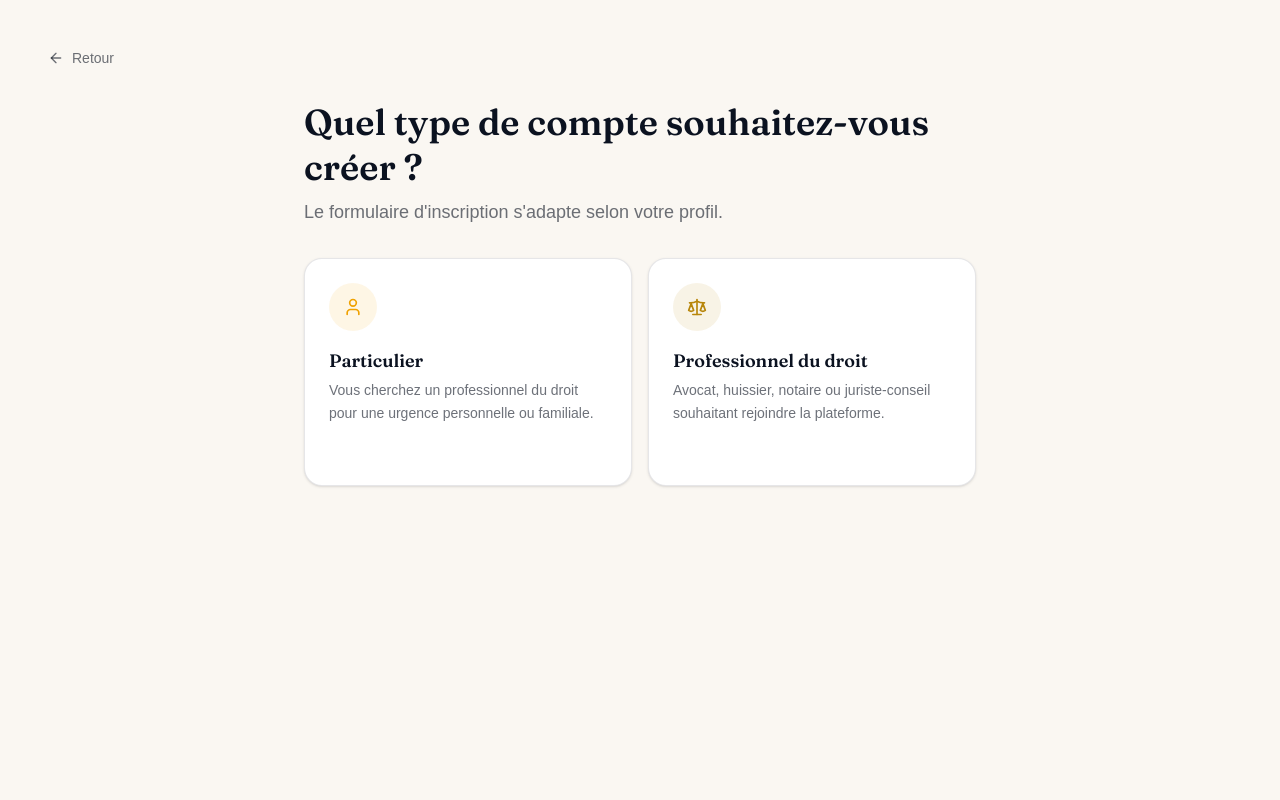
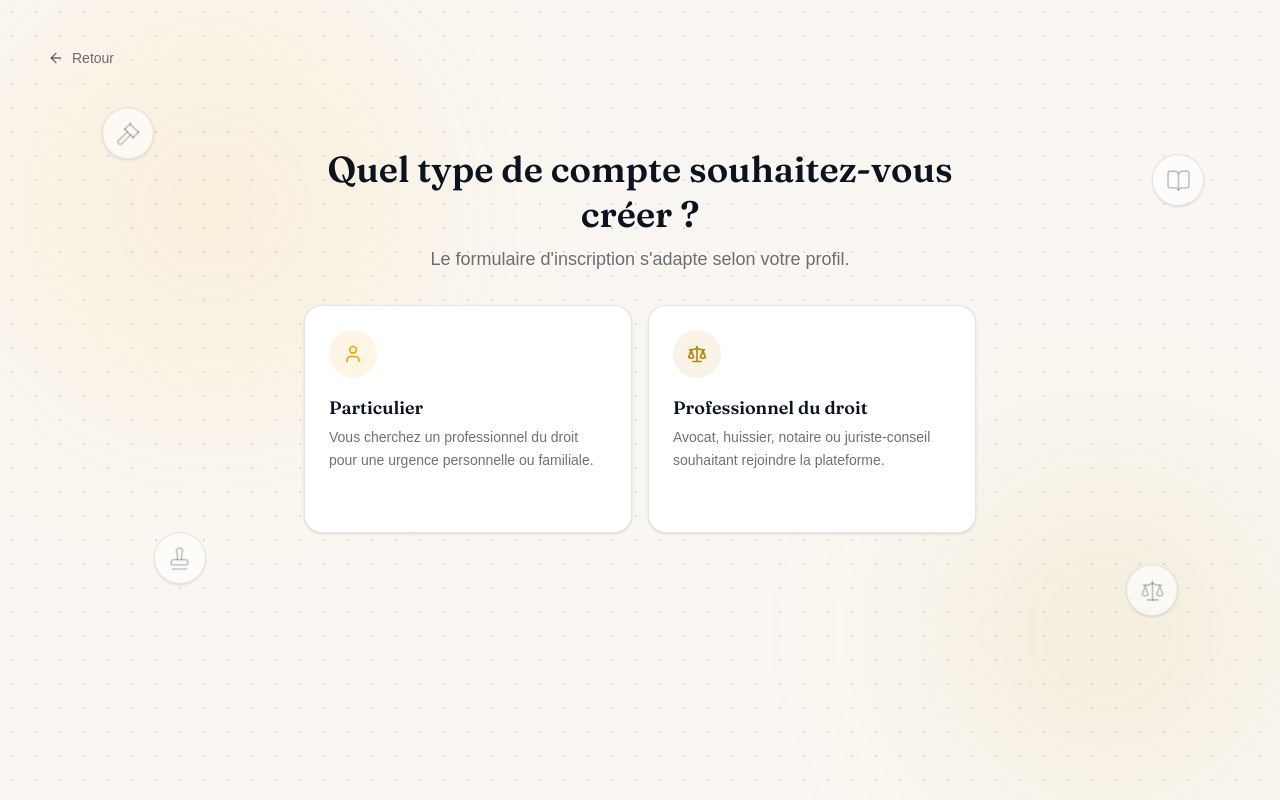
Before and after one commit to seydinatCODEKILLER/sos_yoon_app, a React (Vite) app: page /register in a window 1280 px wide. Built offline with nearby package versions, Linux system fonts and the light colour scheme.

Commit message:
feat: ajouter des icônes flottantes et un décor d'arrière-plan à la page de choix d'inscription

```diff
--- a/dev-dist/sw.js
+++ b/dev-dist/sw.js
@@ -81,7 +81,7 @@ define(['./workbox-8d0d8005'], (function (workbox) { 'use strict';
     "revision": "3ca0b8505b4bec776b69afdba2768812"
   }, {
     "url": "index.html",
-    "revision": "0.l5n1ktrvn6k"
+    "revision": "0.crf765tnca8"
   }], {});
   workbox.cleanupOutdatedCaches();
   workbox.registerRoute(new workbox.NavigationRoute(workbox.createHandlerBoundToURL("index.html"), {
--- a/src/features/onboarding/pages/RegisterChoicePage.tsx
+++ b/src/features/onboarding/pages/RegisterChoicePage.tsx
@@ -1,5 +1,15 @@
 import { useNavigate } from "react-router-dom";
-import { User, Scale, ArrowLeft, ArrowRight } from "lucide-react";
+import { motion } from "motion/react";
+import {
+  User,
+  Scale,
+  ArrowLeft,
+  ArrowRight,
+  Gavel,
+  Stamp,
+  BookOpen,
+  type LucideIcon,
+} from "lucide-react";
 
 const profiles = [
   {
@@ -35,25 +45,117 @@ const accentStyles = {
   },
 } as const;
 
+/* Jeu réduit pour mobile : 3 icônes, repositionnées pour les écrans étroits */
+const floatingIconsMobile = [
+  { icon: Gavel, top: "9%", left: "7%", delay: 0, duration: 7 },
+  { icon: BookOpen, top: "16%", left: "82%", delay: 0.6, duration: 6.5 },
+  { icon: Scale, top: "76%", left: "79%", delay: 1.8, duration: 7.5 },
+] as const;
+
+const floatingIconsDesktop = [
+  { icon: Gavel, top: "14%", left: "8%", delay: 0, duration: 7 },
+  { icon: Stamp, top: "68%", left: "12%", delay: 1.2, duration: 8 },
+  { icon: BookOpen, top: "20%", left: "90%", delay: 0.6, duration: 6.5 },
+  { icon: Scale, top: "72%", left: "88%", delay: 1.8, duration: 7.5 },
+] as const;
+
+type FloatingIconProps = {
+  icon: LucideIcon;
+  top: string;
+  left: string;
+  delay: number;
+  duration: number;
+  className?: string;
+};
+
+function FloatingIcon({ icon: Icon, top, left, delay, duration, className = "" }: FloatingIconProps) {
+  return (
+    <motion.div
+      className={`absolute items-center justify-center rounded-full border border-ink/10 bg-white/60 text-ink/25 shadow-sm backdrop-blur-sm ${className}`}
+      style={{ top, left, width: "var(--bubble)", height: "var(--bubble)" }}
+      animate={{ y: [0, -12, 0] }}
+      transition={{ duration, repeat: Infinity, ease: "easeInOut", delay }}
+    >
+      {/* L'icône fait toujours 50% de sa pastille, quelle que soit la taille */}
+      <Icon className="h-1/2 w-1/2" strokeWidth={1.5} />
+    </motion.div>
+  );
+}
+
+function BackgroundDecor() {
+  return (
+    <div className="pointer-events-none absolute inset-0 overflow-hidden [--bubble:2.5rem] md:[--bubble:3.25rem]">
+      {/* pattern de points — plus discret et plus dense sur mobile */}
+      <div
+        className="absolute inset-0 opacity-[0.07] bg-size-[18px_18px] md:opacity-[0.12] md:bg-size-[24px_24px]"
+        style={{
+          backgroundImage:
+            "radial-gradient(var(--color-ink) 1px, transparent 1px)",
+        }}
+      />
+
+      {/* blobs ambiants — versions compactes sur mobile */}
+      <motion.div
+        className="absolute -left-16 -top-16 h-60 w-60 rounded-full bg-signal/10 blur-[70px] md:left-0 md:top-0 md:h-96 md:w-96 md:blur-[110px]"
+        animate={{ x: [0, 24, 0], y: [0, 16, 0] }}
+        transition={{ duration: 16, repeat: Infinity, ease: "easeInOut" }}
+      />
+      <motion.div
+        className="absolute -bottom-16 -right-16 h-56 w-56 rounded-full bg-brass/10 blur-[70px] md:bottom-0 md:right-0 md:h-80 md:w-80 md:blur-[100px]"
+        animate={{ x: [0, -20, 0], y: [0, -12, 0] }}
+        transition={{ duration: 18, repeat: Infinity, ease: "easeInOut" }}
+      />
+
+      {/* icônes flottantes — mobile */}
+      {floatingIconsMobile.map(({ icon, top, left, delay, duration }, i) => (
+        <FloatingIcon
+          key={`m-${i}`}
+          icon={icon}
+          top={top}
+          left={left}
+          delay={delay}
+          duration={duration}
+          className="flex md:hidden"
+        />
+      ))}
+
+      {/* icônes flottantes — desktop */}
+      {floatingIconsDesktop.map(({ icon, top, left, delay, duration }, i) => (
+        <FloatingIcon
+          key={`d-${i}`}
+          icon={icon}
+          top={top}
+          left={left}
+          delay={delay}
+          duration={duration}
+          className="hidden md:flex"
+        />
+      ))}
+    </div>
+  );
+}
+
 export function RegisterChoicePage() {
   const navigate = useNavigate();
 
   return (
-    <div className="min-h-dvh bg-paper px-6 py-8 md:px-12 md:py-12">
+    <div className="relative min-h-dvh overflow-hidden bg-paper px-6 py-8 md:px-12 md:py-12">
+      <BackgroundDecor />
+
       <button
         type="button"
         onClick={() => navigate(-1)}
-        className="group mb-8 flex items-center gap-2 text-sm font-medium text-ink/60 transition hover:text-ink"
+        className="group relative z-10 mb-8 flex items-center gap-2 text-sm font-medium text-ink/60 transition hover:text-ink"
       >
         <ArrowLeft className="h-4 w-4 transition-transform group-hover:-translate-x-0.5" />
         Retour
       </button>
 
-      <div className="mx-auto max-w-md md:max-w-2xl">
-        <h1 className="font-display text-2xl font-semibold leading-tight text-ink md:text-4xl">
+      <div className="relative z-10 mx-auto flex min-h-[60vh] max-w-md flex-col justify-center md:max-w-2xl">
+        <h1 className="text-center font-display text-2xl font-semibold leading-tight text-ink md:text-4xl">
           Quel type de compte souhaitez-vous créer ?
         </h1>
-        <p className="mt-2 text-ink/60 md:text-lg">
+        <p className="mt-2 text-center text-ink/60 md:text-lg">
           Le formulaire d'inscription s'adapte selon votre profil.
         </p>
 
```
